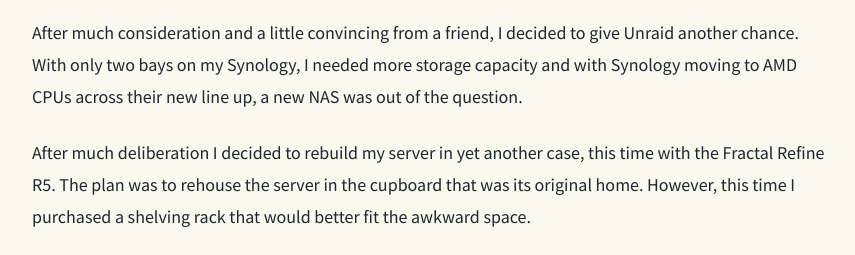
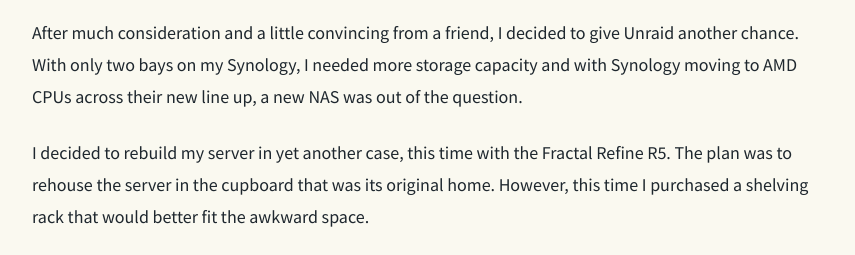
Before and after one commit to jam3sn/jamesnewman.dev, an Eleventy site: page src/blog/homelab-review-2022.md in a window 1280 px wide. Shown: the part 4240-4495 px from the top of the page, without its empty margins (208-1063 px from the left). Built offline with nearby package versions, Linux system fonts and the light colour scheme; Eleventy itself is replaced by a stand-in of ours; files that its build step writes are made by us from their sources.

Commit message:
Tweaked wording for flow

```diff
--- a/src/blog/homelab-review-2022.md
+++ b/src/blog/homelab-review-2022.md
@@ -62,7 +62,7 @@
 
 After much consideration and a little convincing from a friend, I decided to give Unraid another chance. With only two bays on my Synology, I needed more storage capacity and with Synology moving to AMD CPUs across their new line up, a new NAS was out of the question.
 
-After much deliberation I decided to rebuild my server in yet another case, this time with the Fractal Refine R5. The plan was to rehouse the server in the cupboard that was its original home. However, this time I purchased a shelving rack that would better fit the awkward space.
+I decided to rebuild my server in yet another case, this time with the Fractal Refine R5. The plan was to rehouse the server in the cupboard that was its original home. However, this time I purchased a shelving rack that would better fit the awkward space.
 
 ![Iteration 3 angled](https://res.cloudinary.com/jam3sn/image/upload/c_scale,h_500/v1672245242/server-it-3-front.png)
 
```
